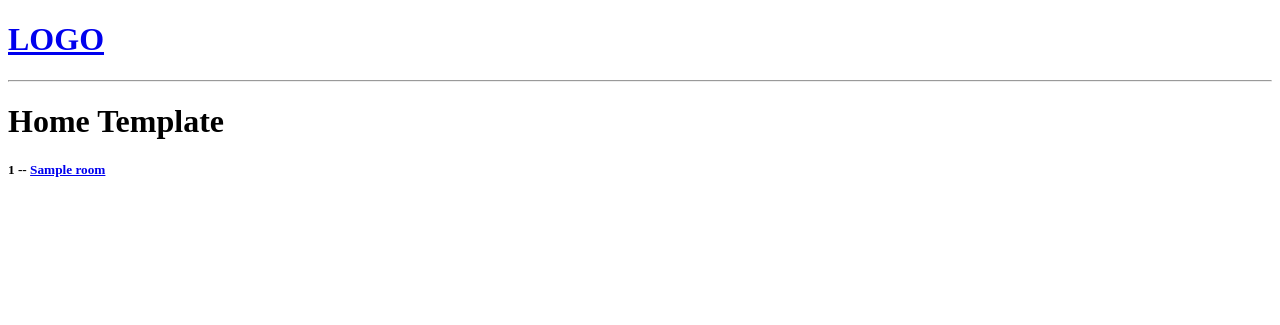
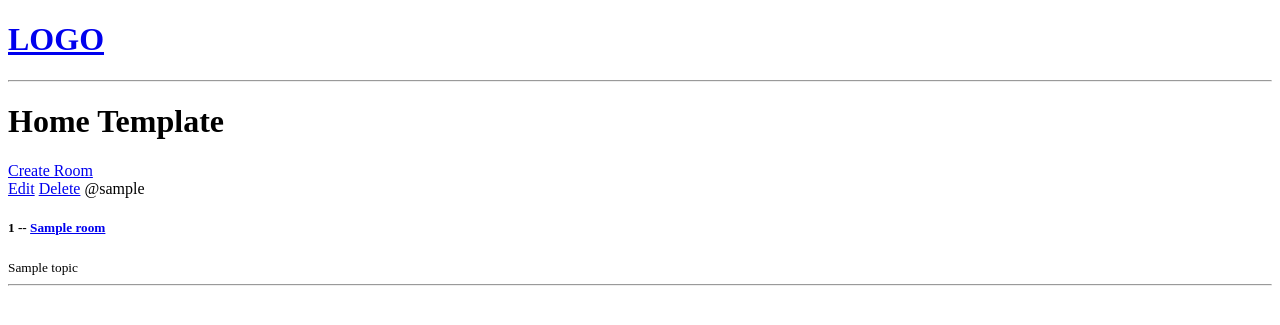
Before and after one commit to rajchaudhary-95/djangominiproject, a Django app: page / in a window 1280 px wide. Shown: the top 325 px of the page. Run offline with Django 5.2, Linux system fonts and the light colour scheme; tables that the repository leaves empty hold one stand-in row (values such as "Sample post").

Commit message:
Django project CRUD commit

```diff
--- a/base/models.py
+++ b/base/models.py
@@ -18,6 +18,8 @@ class Room(models.Model):
     updated = models.DateTimeField(auto_now=True) #it takes the snapshot of everytime this table is updated
     created = models.DateField(auto_now_add=True) #it takes snapshot of time the first time the table was created(instance of this class was created)
 
+    class Meta:
+        ordering = ['-updated', '-created']     #normal updated and created does ascending order and with a - minus it does descending order
 
     def __str__(self):
         return self.name
--- a/base/templates/base/home.html
+++ b/base/templates/base/home.html
@@ -5,9 +5,17 @@
 <h1>Home Template</h1>
 
 <div>
+
+    <a href="{% url 'create-room' %}">Create Room</a>
+
     {% for room in rooms%}
         <div>
+            <a href="{% url 'update-room' room.id %}">Edit</a>
+            <a href="{% url 'delete-room' room.id%}">Delete</a>
+            <span>@{{room.host.username}}</span>
             <h5>{{room.id}} -- <a href="{% url 'room' room.id %}">{{room.name}}</a></h5>
+            <small>{{room.topic.name}}</small>
+            <hr>
         </div>
 
     {% endfor %}
--- a/base/urls.py
+++ b/base/urls.py
@@ -4,4 +4,7 @@ from . import views
 urlpatterns = [
     path('', views.home, name="home"),
     path('room/<str:pk>/', views.room, name="room"),
+    path('create-room/',views.createRoom, name="create-room"),
+    path('update-room/<str:pk>/',views.updateRoom, name="update-room"),
+    path('delete-room/<str:pk>/',views.deleteRoom, name="delete-room"),
 ]
--- a/base/views.py
+++ b/base/views.py
@@ -1,5 +1,6 @@
-from django.shortcuts import render
+from django.shortcuts import render, redirect
 from .models import Room
+from .forms import RoomForm     #importing after making Roomform in forms.py
 # Create your views here.
 
 # rooms = [
@@ -18,3 +19,35 @@ def room(request,pk):
     context  = {'room':room}
 
     return render(request, 'base/room.html', context)
+
+def createRoom(request):
+    form = RoomForm()
+
+    if request.method == 'POST':
+        form = RoomForm(request.POST)      # passing in all the POST data in the form
+        if form.is_valid():
+            form.save()
+            return redirect('home')
+    context = {'form': form}
+    return render(request, 'base/room_form.html', context)
+
+
+def updateRoom(request,pk):
+    room = Room.objects.get(id=pk)
+    form = RoomForm(instance=room)     # Form will be prefilled with room value to edit that specific room
+
+    if request.method == 'POST':
+        form = RoomForm(request.POST, instance=room)        #Specifying which room to update
+        if form.is_valid():
+            form.save()
+            return redirect('home')
+
+    context={'form': form}
+    return render(request, 'base/room_form.html',context)
+
+def deleteRoom(request,pk):
+    room = Room.objects.get(id=pk)
+    if request.method == 'POST':
+        room.delete()
+        return redirect('home')
+    return render(request,'base/delete.html',{'obj':room})
```
Also changed, not shown: base/forms.py (added, +8 -0 lines), base/templates/base/delete.html (added, +14 -0 lines), base/templates/base/room_form.html (added, +15 -0 lines).
